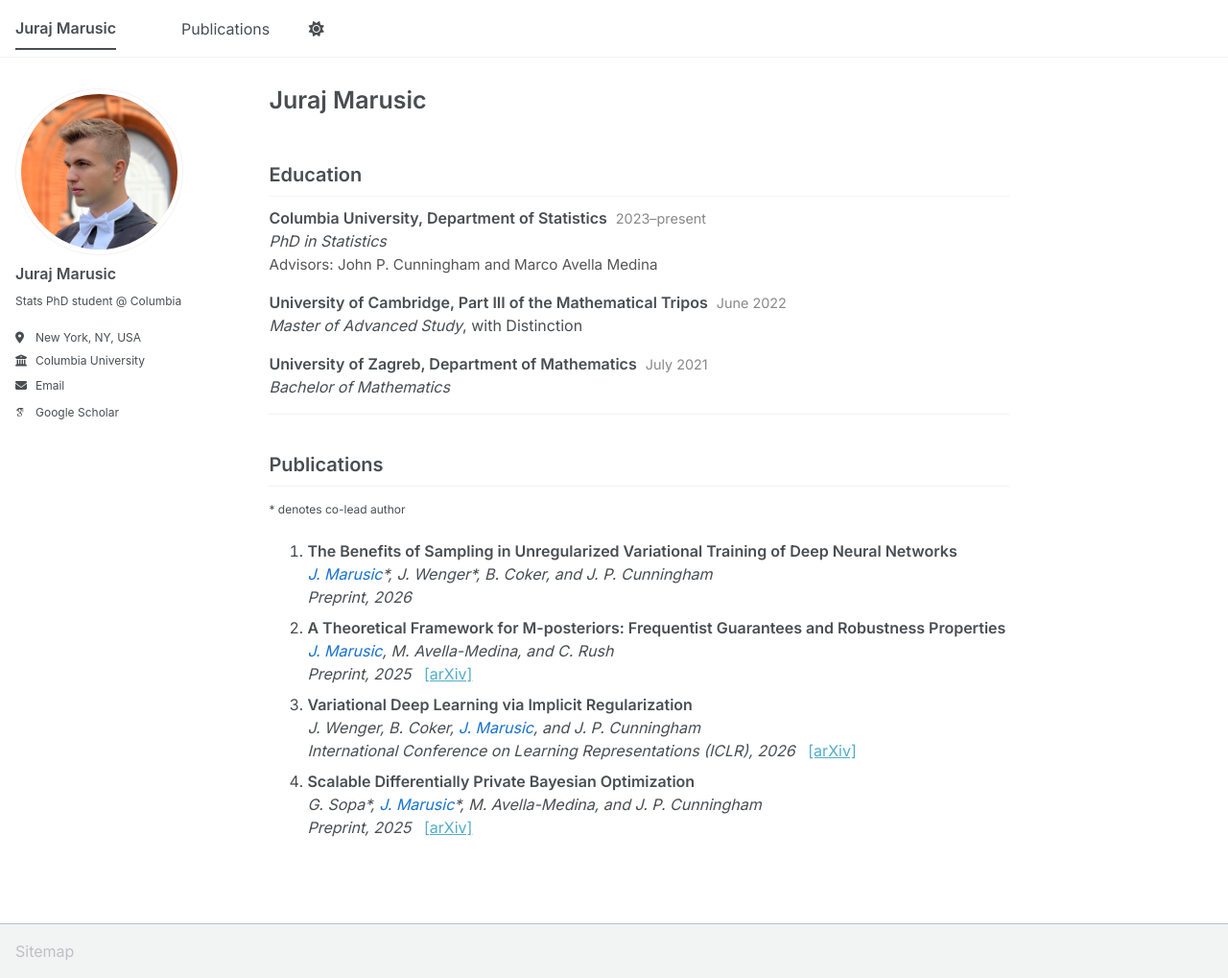
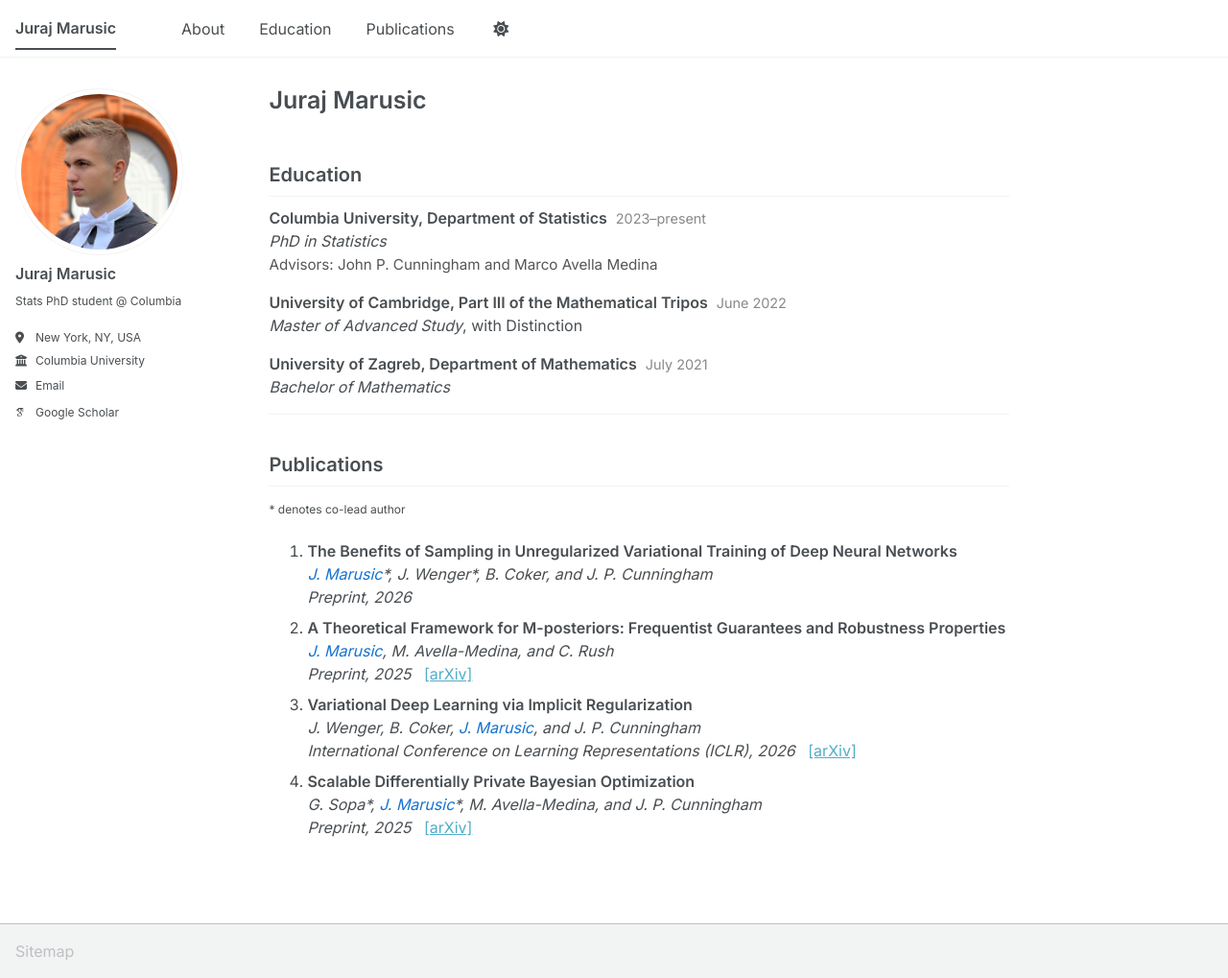
Before and after one commit to JurajMarusic/jurajmarusic.github.io, a Jekyll site: the page built from _pages/about.md, in a window 1280 px wide and 1019 px high. Shown: the whole window at 96% size. Built offline with Jekyll 4.4.1, drawn with Linux system fonts in a browser that asks for light colours; some web fonts are replaced; a script bundle is joined from its source files by our own code; library files that are not in the unit come from our copies.

Commit message:
Update navigation.yml

```diff
--- a/_data/navigation.yml
+++ b/_data/navigation.yml
@@ -8,5 +8,11 @@
 #      Markdown formatted page while the second is generated using JSON.
 
 main:
+  - title: "About"
+    url: /
+
+  - title: "Education"
+    url: /#education
+
   - title: "Publications"
-    url: /
+    url: /#publications
```
